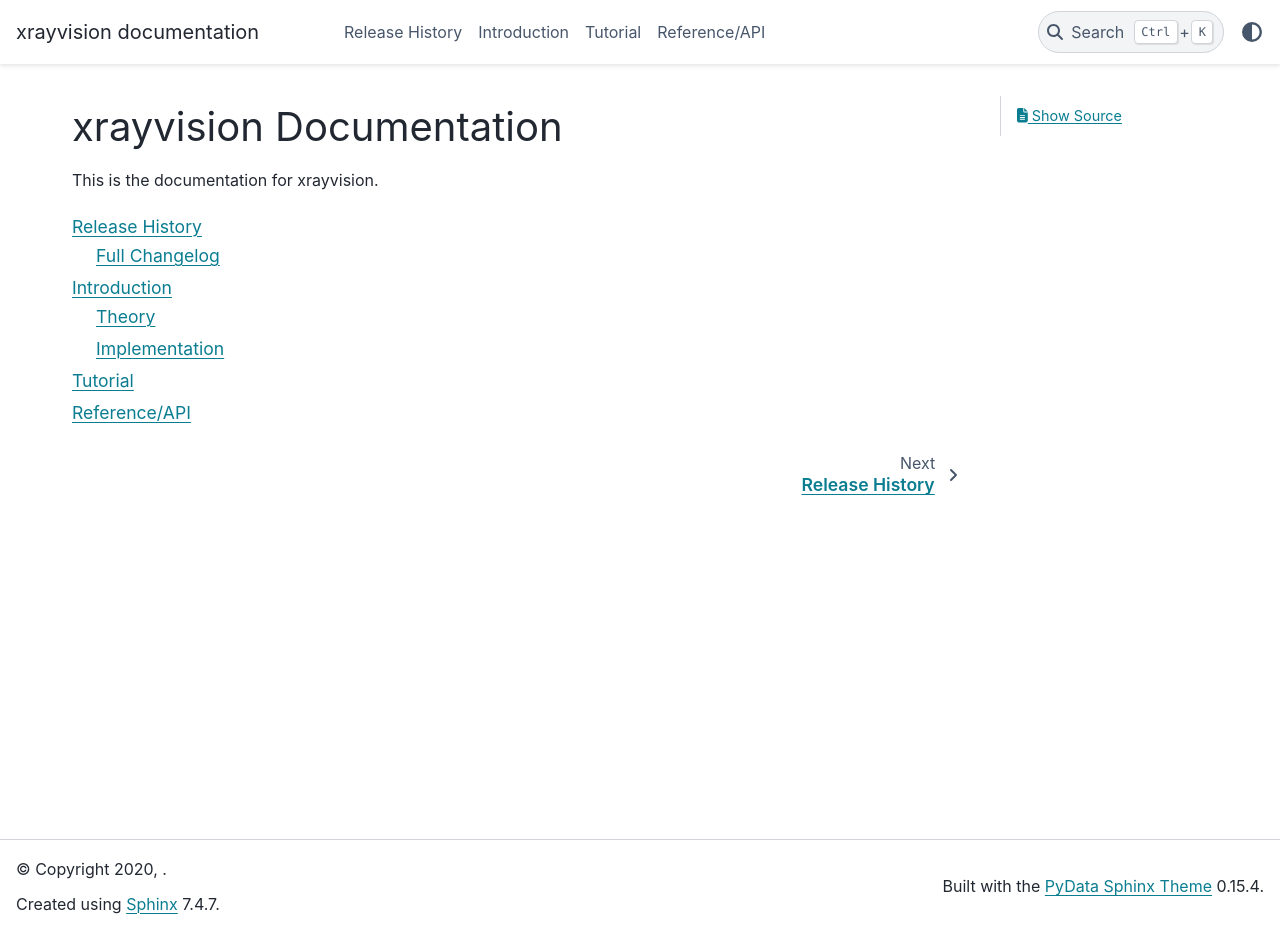
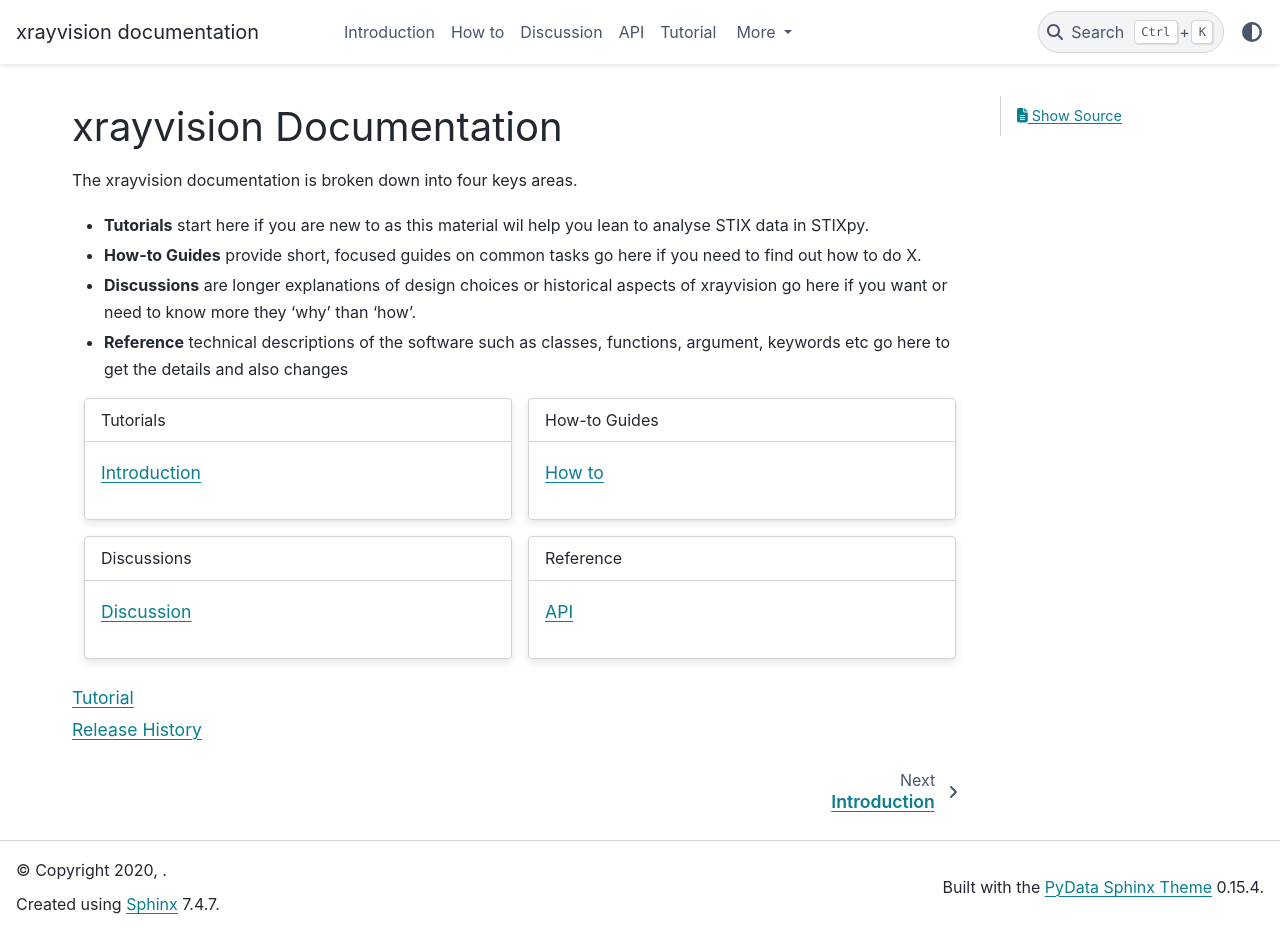
Before and after one commit to TCDSolar/xrayvision, a Sphinx documentation site: the page built from docs/index.rst, in a window 1280 px wide and 933 px high. Built offline with Sphinx 7.4.7 and the PyData theme 0.15.4, drawn with Linux system fonts in a browser that asks for light colours; pages that are not in the unit, such as notebooks, are missing from menus; the version number could not be read and is left out.

Commit message:
Update doc structure add github actions

```diff
--- a/docs/api.rst
+++ b/docs/api.rst
@@ -1,5 +1,5 @@
-Reference/API
-=============
+API
+===
 
 .. automodapi:: xrayvision.visibility
 
--- a/docs/conf.py
+++ b/docs/conf.py
@@ -39,6 +39,7 @@
     'sphinx_changelog',
     'sphinx_automodapi.automodapi',
     'sphinx_automodapi.smart_resolver',
+    'sphinx_design'
 ]
 
 # Add any paths that contain templates here, relative to this directory.
@@ -88,6 +89,10 @@
 
 html_theme = 'pydata_sphinx_theme'
 
+html_sidebars = {
+    "**": ["sidebar-nav-bs", "sidebar-ethical-ads"]
+}
+
 # Add any paths that contain custom static files (such as style sheets) here,
 # relative to this directory. They are copied after the builtin static files,
 # so a file named "default.css" will overwrite the builtin "default.css".
--- /dev/null
+++ b/docs/discussion.rst
@@ -0,0 +1,2 @@
+Discussion
+==========
--- /dev/null
+++ b/docs/how_to.rst
@@ -0,0 +1,2 @@
+How to
+======
--- a/docs/index.rst
+++ b/docs/index.rst
@@ -1,13 +1,65 @@
 xrayvision Documentation
 ------------------------
 
-This is the documentation for xrayvision.
+The xrayvision documentation is broken down into four keys areas.
+
+* **Tutorials** start here if you are new to  as this material wil help you lean to analyse STIX data in STIXpy.
+* **How-to Guides** provide short, focused guides on common tasks go here if you need to find out how to do X.
+* **Discussions** are longer explanations of design choices or historical aspects of xrayvision go here if you want or need to know more they 'why' than 'how'.
+* **Reference** technical descriptions of the software such as classes, functions, argument, keywords etc go here to get the details and also changes
+
+
+.. grid:: 1 2 2 2
+    :gutter: 3
+
+    .. grid-item-card::
+        :class-card: card
+
+        Tutorials
+        ^^^^^^^^^
+
+        .. toctree::
+            :maxdepth: 1
+
+            introduction
+
+
+    .. grid-item-card::
+        :class-card: card
+
+        How-to Guides
+        ^^^^^^^^^^^^^
+
+        .. toctree::
+            :maxdepth: 1
+
+            how_to
+
+    .. grid-item-card::
+        :class-card: card
+
+        Discussions
+        ^^^^^^^^^^^
+
+        .. toctree::
+            :maxdepth: 1
+
+            discussion
+
+    .. grid-item-card::
+        :class-card: card
+
+        Reference
+        ^^^^^^^^^
+
+        .. toctree::
+            :maxdepth: 1
+
+            api
 
 .. toctree::
-   :maxdepth: 2
+    :maxdepth: 1
 
-   whatsnew/index
-   introduction
-   tutorial
-   api
-   generated/gallery/index
+    tutorial
+    generated/gallery/index
+    whatsnew/index
--- a/setup.cfg
+++ b/setup.cfg
@@ -42,10 +42,11 @@
     pytest-cov
 docs =
     matplotlib
+    pydata-sphinx-theme
     sphinx
     sphinx-changelog
     sphinx-automodapi
-    pydata-sphinx-theme
+    sphinx-design
     sphinx-gallery
     sphinxext-opengraph
 
```
Also changed, not shown: 1 other file.
